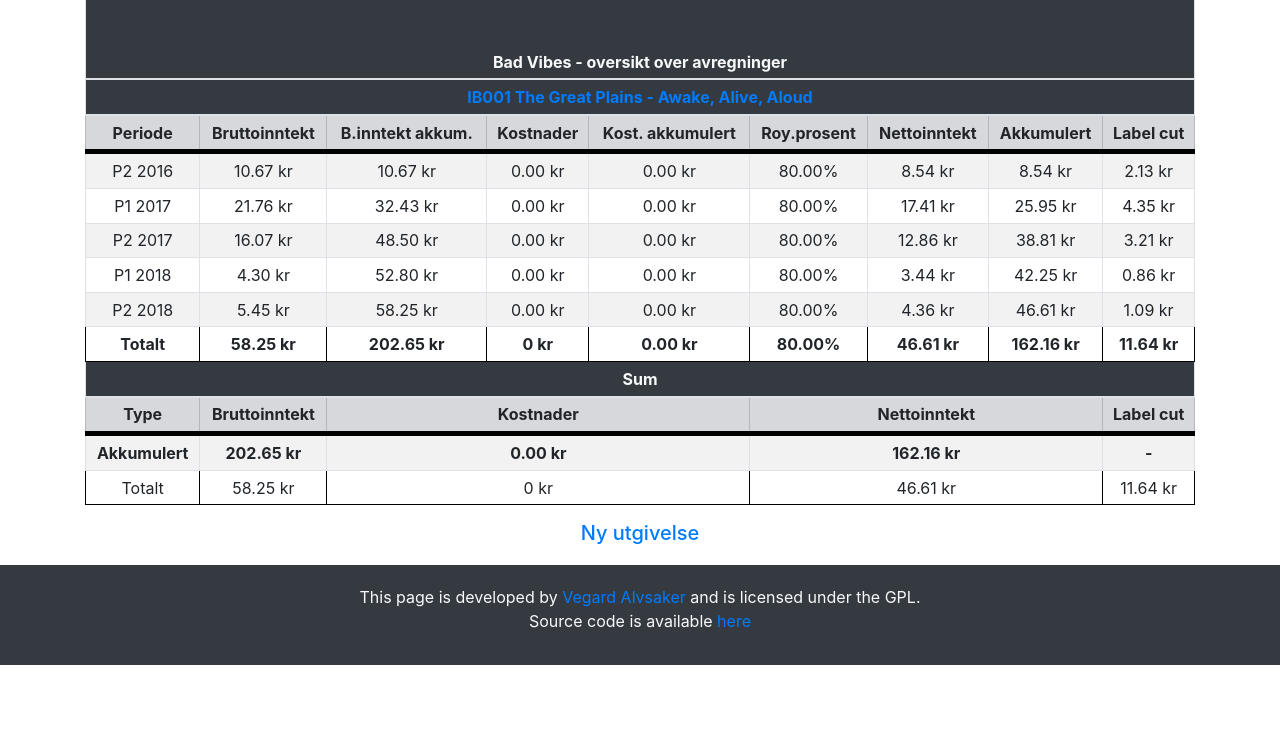
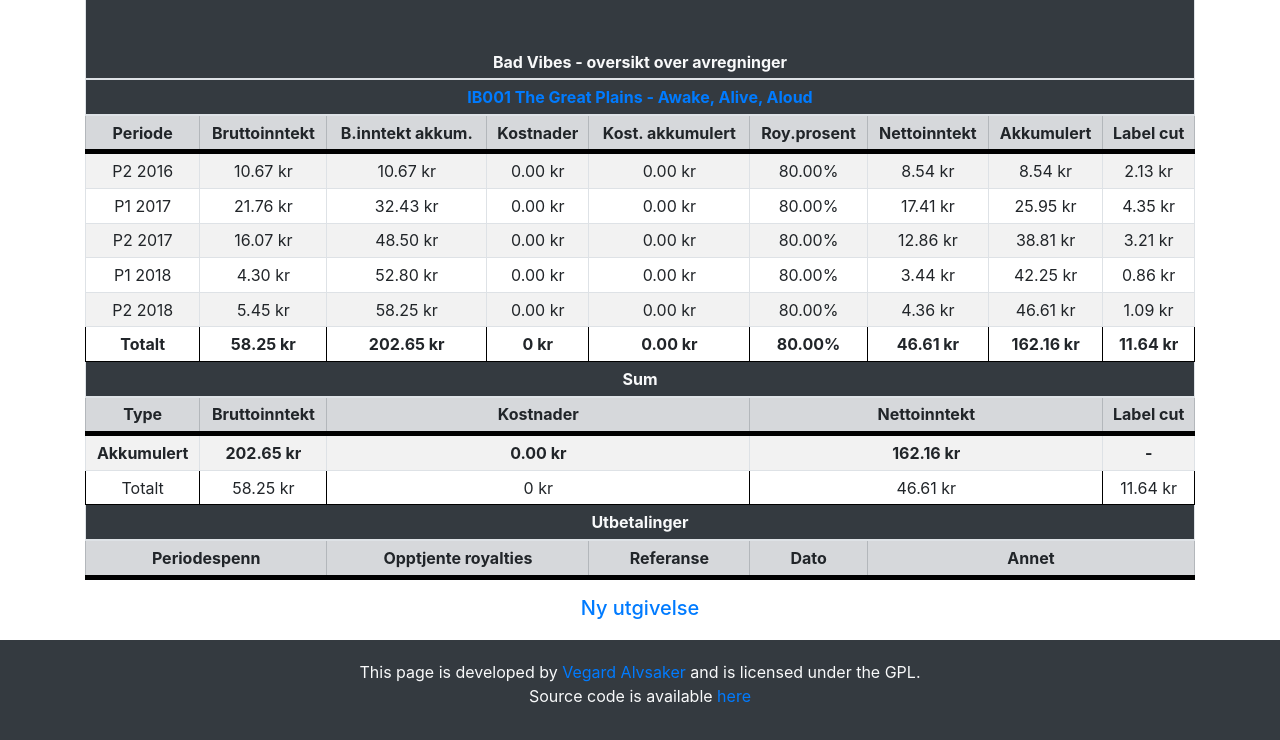
Before and after one commit to vegardalvsaker/badvibes-royaltysystem, a Django app: page /royaltysystem/artist/1/ in a window 1280 px wide. Shown: the part 277-1017 px from the top of the page. Before the commit the page ends 942 px from the top, so only its background shows below. Run offline with Django 3.2, Linux system fonts and the light colour scheme; data comes from the database, SQL or seed files in the repository; data that the repository does not hold is empty; some libraries are stand-ins or nearby versions.

Commit message:
added utbetalinger

```diff
--- a/royaltysystem/admin.py
+++ b/royaltysystem/admin.py
@@ -1,10 +1,11 @@
 from django.contrib import admin
 
-from .models import Artist, Utgivelse, UtgivelseFormat, Avregning, Avregning_Detaljert, Periode
+from .models import Artist, Utgivelse, UtgivelseFormat, Avregning, Avregning_Detaljert, Periode, Utbetaling
 admin.site.register(Artist)
 admin.site.register(Utgivelse)
 admin.site.register(UtgivelseFormat)
 admin.site.register(Avregning)
 admin.site.register(Avregning_Detaljert)
 admin.site.register(Periode)
+admin.site.register(Utbetaling)
 # Register your models here.
--- a/royaltysystem/models.py
+++ b/royaltysystem/models.py
@@ -63,3 +63,18 @@
 
     def __str__(self):
         return "Avregning for " + self.utgivelse.__str__() + " - " + self.periode.__str__()
+
+class Utbetaling(models.Model):
+    artist = models.ForeignKey(Artist, on_delete=models.CASCADE)
+    periode_fra = models.ForeignKey(Periode, on_delete=models.CASCADE)
+    periode_til = models.ForeignKey(Periode, null=True, blank=True, related_name="periodespenn_til", on_delete=models.CASCADE)
+    royalties = models.DecimalField(max_digits=10, decimal_places=2)
+    referanse = models.CharField(max_length=6, blank=True, null=True)
+    dato = models.DateField()
+    annet = models.CharField(max_length=100, blank=True)
+
+    def __str__(self):
+        if self.referanse:
+            return "Utbetalingsinformasjon til " + self.artist.__str__() + " | ref: " + self.referanse
+        else:
+            return "Utbetalingsinformasjon til " + self.artist.__str__() + " | ref: <blank>"
--- a/royaltysystem/templates/royaltysystem/artist.html
+++ b/royaltysystem/templates/royaltysystem/artist.html
@@ -116,6 +116,35 @@
                         <td class="totalt">{{ artist.sum.totalt.labelcut }} kr</td>
                     </tr>
                 </tbody>
+                <thead>
+                    <tr class="bg-dark text-light text-center">
+                        <th colspan="9">Utbetalinger</th>
+                    </tr>
+                    <tr class="table-secondary">
+                        <th class="headerDivider" scope="col" colspan="2">Periodespenn</th>
+                        <th class="headerDivider" scope="col" colspan="2">Opptjente royalties</th>
+                        <th class="headerDivider" scope="col" colspan="1">Referanse</th>
+                        <th class="headerDivider" scope="col" colspan="1">Dato</th>
+                        <th class="headerDivider" scope="col" colspan="3">Annet</th>
+                    </tr>
+                </thead>
+                <tbody>
+                {% for utb in artist.utbetaling_set.all %}
+                    <tr>
+                        {% if utb.periode_til %}
+                        <td colspan="2">{{ utb.periode_fra }} - {{ utb.periode_til }}</td>
+                        {% else %}
+                        <td colspan="2">{{ utb.periode_fra }} </td>
+                        {% endif%}
+                        <td colspan="2">{{ utb.royalties }}</td>
+                        <td colspan="1">{% if utb.referanse %} {{ utb.referanse }} {% endif %}</td>
+                        <td colspan="1">{{ utb.dato }}</td>
+                        <td colspan="3">{% if utb.annet %} {{ utb.annet }} {% endif %}</td>
+                    </tr>
+                {% endfor %}
+                </tbody>
+
+
             </table>
             {% else %}
             <div class="collapse" id="ingenUtgivelserWarning">
--- a/royaltysystem/views.py
+++ b/royaltysystem/views.py
@@ -41,7 +41,7 @@
 def artist(request, artist_id):
     art = get_object_or_404(Artist, pk=artist_id)
     art.utgivelser = []
-    artist_sum = {  'akkumulert': {
+    art.sum = {  'akkumulert': {
                                     'brutto': 0,
                                     'kostnader': 0,
                                     'nettoinntekt': 0
@@ -52,7 +52,7 @@
                                     'labelcut': 0
                     }
                 }
-    art.sum = artist_sum
+
     for i, ut in enumerate(art.utgivelse_set.all()):
         ut.avregninger = []
         ut.totalt = {}
```
